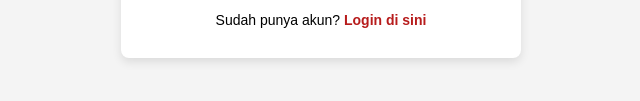
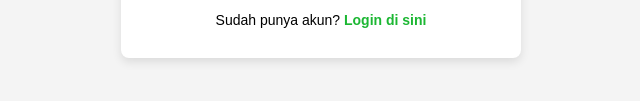
Before and after one commit to Rimmu0700/Uas_Devops, a website: page Code/register.html in a window 1280 px wide. Shown: the part 607-708 px from the top of the page, 319-959 px from the left. Drawn offline with Linux system fonts and the light colour scheme.

Commit message:
perubahan

```diff
--- a/Code/register.html
+++ b/Code/register.html
@@ -78,7 +78,7 @@
         }
 
         .login-link a {
-            color: #b71c1c;
+            color: #1cb733;
             text-decoration: none;
             font-weight: bold;
         }
```
